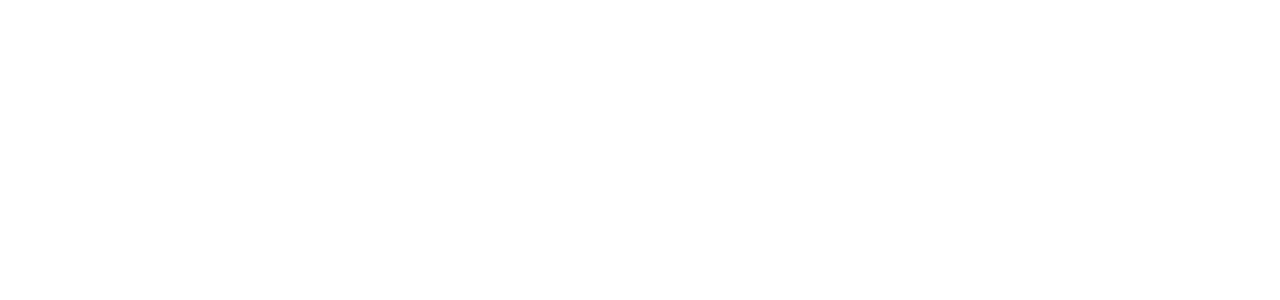
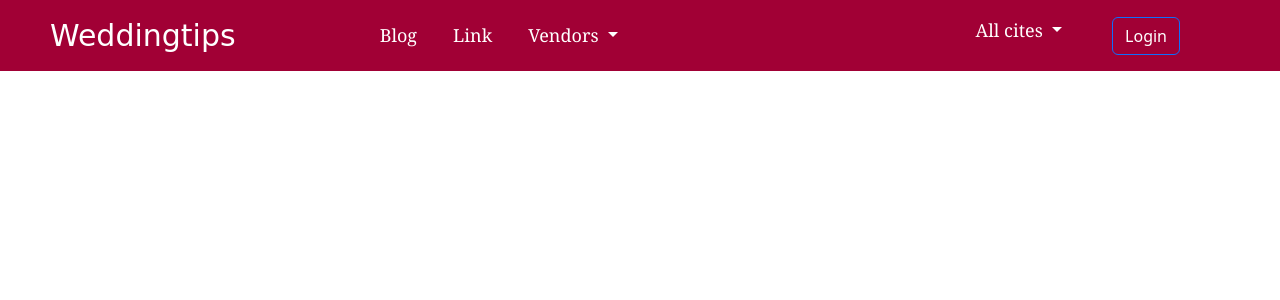
Before and after one commit to Afss05/wedding, a PHP site: page /profile.php in a window 1280 px wide. Before the commit the part shown is empty. Shown: the top 300 px of the page. Run offline with PHP 8.4, Linux system fonts and the light colour scheme; some libraries are stand-ins or nearby versions; some web fonts are replaced.

Commit message:
profile page start

```diff
--- a/assets/css/style.css
+++ b/assets/css/style.css
@@ -200,6 +200,15 @@
     font-size: 40px;
 }
 
-/* .vendor_img {
+/*  --------------------------
+         profile page
+    --------------------------
+*/
 
-} */
+.page-wrapper {
+    /* padding-left: 15px; */
+    /* padding-right: 15px; */
+    background-color: #fff;
+    overflow: hidden !important;
+    /* position: relative; */
+}
--- a/login.php
+++ b/login.php
@@ -236,7 +236,6 @@ $conn->close();
             color: #888; /* Adjust the color as desired */
         }
 
-
     </style>
 
 </head>
--- a/profile.php
+++ b/profile.php
@@ -29,6 +29,11 @@ include("config.php");
 </head>
 <body>
 
+    <div class="page-wrapper">
+        <div class="row">
+            <?php include('include/header.php') ?>
+        </div>
+    </div>
 
 </body>
 </html>
```
Lines whose indentation alone changed are shown as unchanged.
